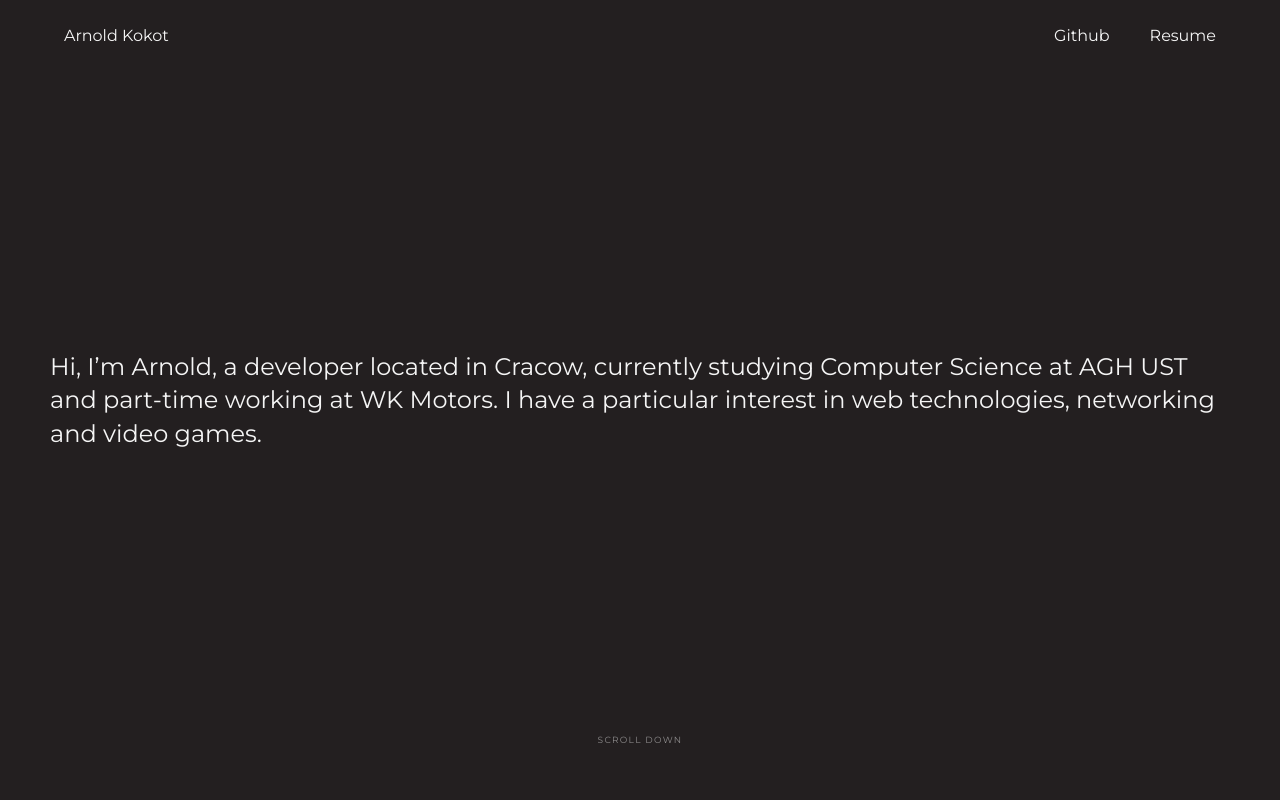
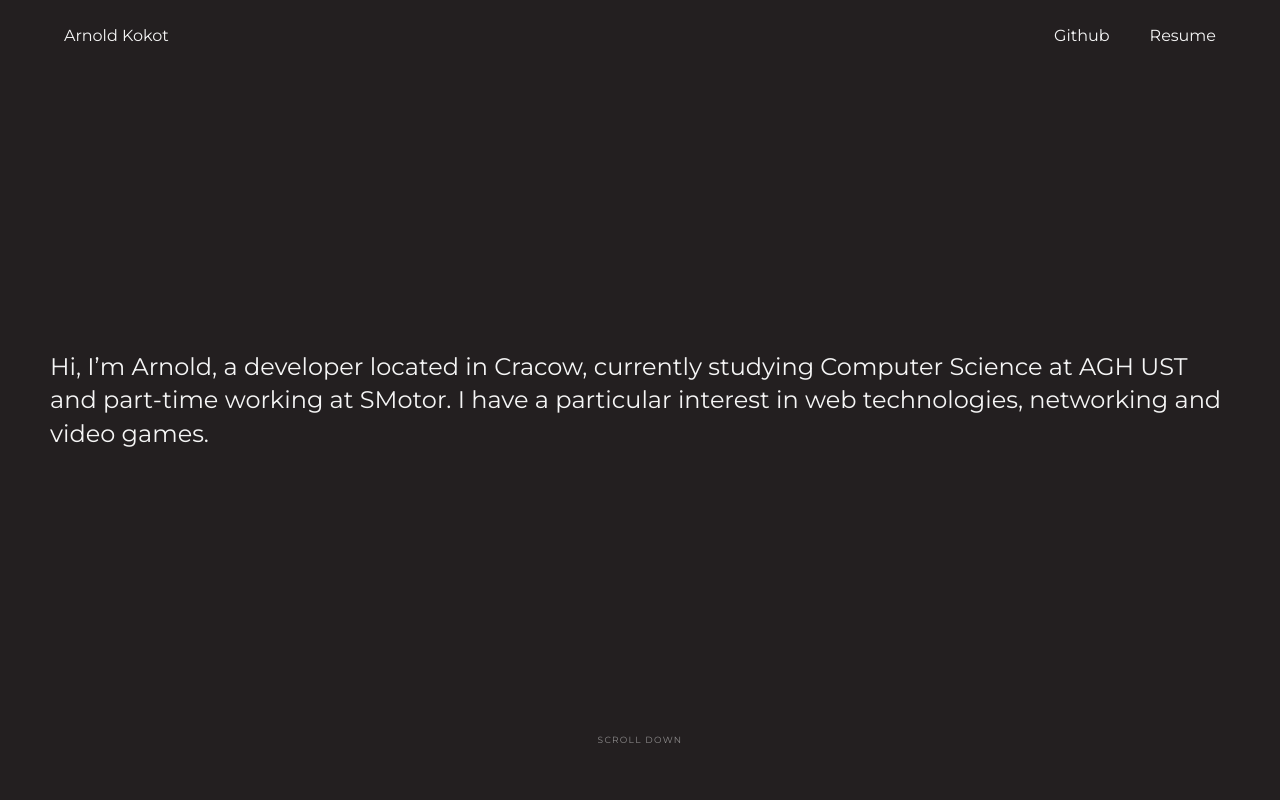
Before and after one commit to arnoldkokot/portfolio, a React (Create React App) app: page / in a window 1280 px wide. Shown: the top 800 px of the page. Built offline with nearby package versions, Linux system fonts and the light colour scheme.

Commit message:
fixed name

```diff
--- a/src/pages/Home.js
+++ b/src/pages/Home.js
@@ -12,8 +12,8 @@ function Home() {
       <Section hero>
         <h1>
           Hi, I’m Arnold, a developer located in Cracow, currently studying
-          Computer Science at AGH UST and part-time working at WK Motors. I have
-          a particular interest in web technologies, networking and video games.
+          Computer Science at AGH UST and part-time working at SMotor. I have a
+          particular interest in web technologies, networking and video games.
         </h1>
       </Section>
       <Section>
```
